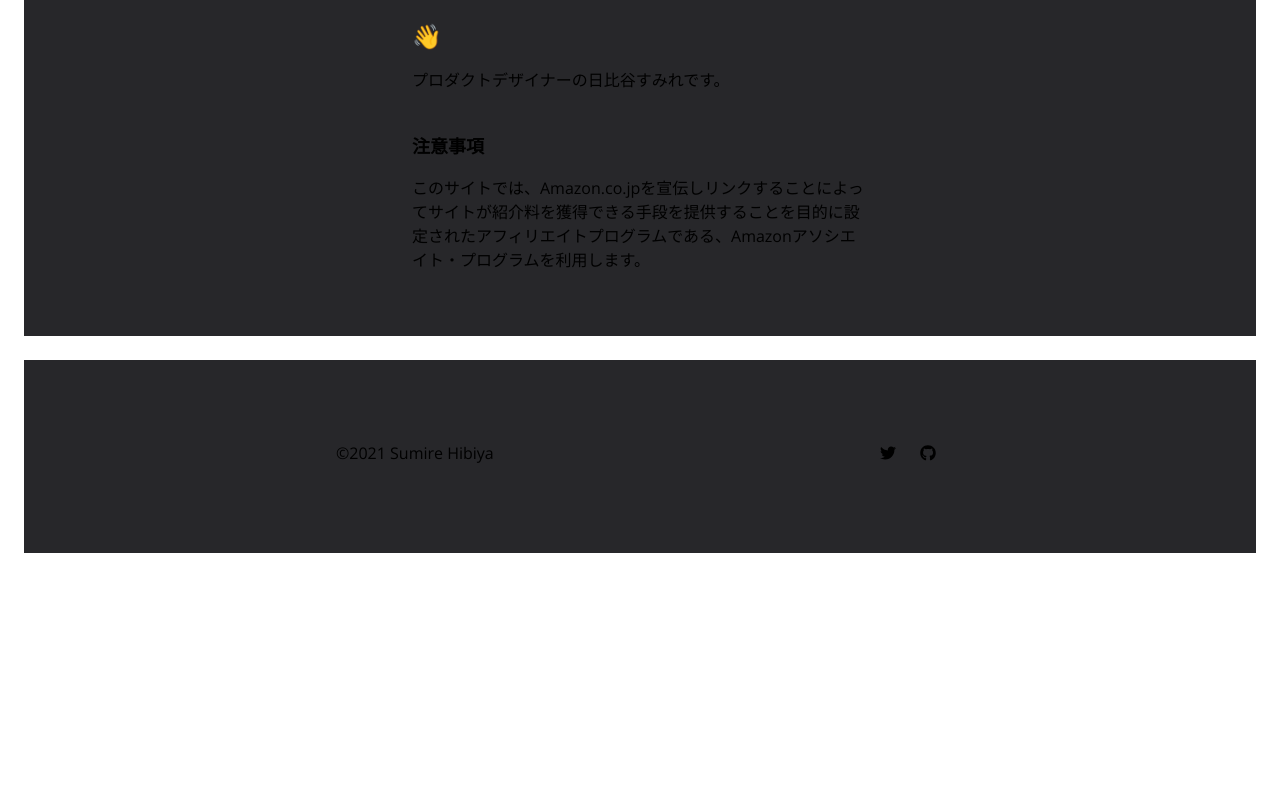
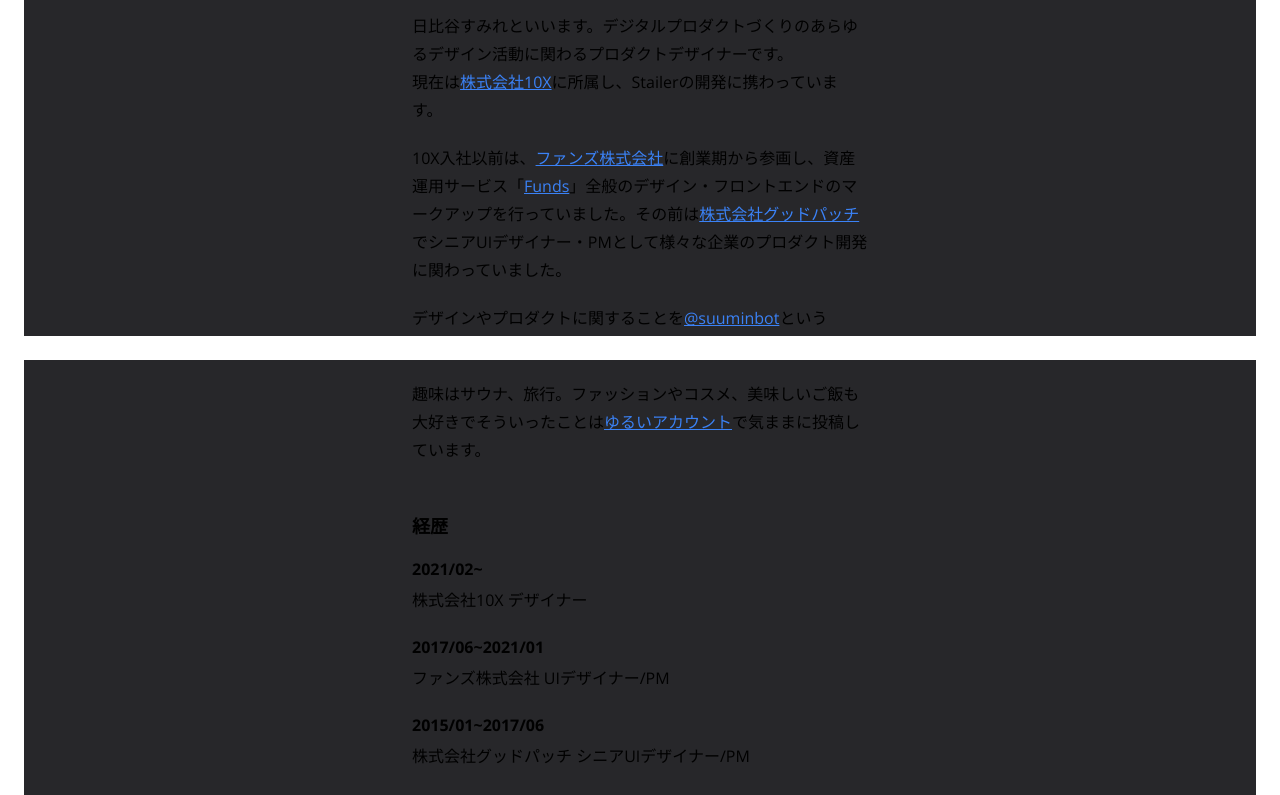
Before and after one commit to suuminbot/sumirehibiyacom, a Next.js app: page / in a window 1280 px wide. Shown: the part 440-1235 px from the top of the page. Before the commit the page ends 1017 px from the top, so only its background shows below. Built offline with nearby package versions, Linux system fonts and the light colour scheme.

Commit message:
プロフィールの更新

```diff
--- a/pages/index.js
+++ b/pages/index.js
@@ -12,7 +12,7 @@
           <title>{CMS_NAME}</title>
         </Head>
         <Container>
-          <div className="text-center mb-10">
+          <div className="text-center mb-8">
             <Image
               src="/assets/profile@2x.png"
               alt="hoge"
@@ -20,10 +20,86 @@
               height={200}
             />
           </div>
-          <div className="w-3/4 m-auto">
-            <h2>👋</h2>
-            <p>プロダクトデザイナーの日比谷すみれです。</p>
-            <p></p>
+          <div className="w-3/4 m-auto leading-7 index">
+            <p>
+              日比谷すみれといいます。デジタルプロダクトづくりのあらゆるデザイン活動に関わるプロダクトデザイナーです。
+              <br />
+              現在は
+              <a
+                href="https://10x.co.jp/"
+                target="_blank"
+                rel="noopener noreferrer"
+              >
+                株式会社10X
+              </a>
+              に所属し、Stailerの開発に携わっています。
+            </p>
+            <p>
+              10X入社以前は、
+              <a
+                href="https://corp.funds.jp/"
+                target="_blank"
+                rel="noopener noreferrer"
+              >
+                ファンズ株式会社
+              </a>
+              に創業期から参画し、資産運用サービス「
+              <a
+                href="https://funds.jp/"
+                target="_blank"
+                rel="noopener noreferrer"
+              >
+                Funds
+              </a>
+              」全般のデザイン・フロントエンドのマークアップを行っていました。その前は
+              <a
+                href="https://goodpatch.com/"
+                target="_blank"
+                rel="noopener noreferrer"
+              >
+                株式会社グッドパッチ
+              </a>
+              でシニアUIデザイナー・PMとして様々な企業のプロダクト開発に関わっていました。
+            </p>
+            <p>
+              デザインやプロダクトに関することを
+              <a
+                href="https://twitter.com/suuminbot"
+                target="_blank"
+                rel="noopener noreferrer"
+              >
+                @suuminbot
+              </a>
+              というTwitterアカウントで発信しています。
+            </p>
+            <p>
+              趣味はサウナ、旅行。ファッションやコスメ、美味しいご飯も大好きでそういったことは
+              <a
+                href="https://twitter.com/another_suumin"
+                target="_blank"
+                rel="noopener noreferrer"
+              >
+                ゆるいアカウント
+              </a>
+              で気ままに投稿しています。
+            </p>
+            <h3>経歴</h3>
+            <dl>
+              <dt>2021/02~</dt>
+              <dd>株式会社10X デザイナー</dd>
+            </dl>
+            <dl>
+              <dt>2017/06~2021/01</dt>
+              <dd>ファンズ株式会社 UIデザイナー/PM</dd>
+            </dl>
+            <dl>
+              <dt>2015/01~2017/06</dt>
+              <dd>株式会社グッドパッチ シニアUIデザイナー/PM</dd>
+            </dl>
+            <dl>
+              <dt>2013/9</dt>
+              <dd>早稲田大学商学部卒業</dd>
+            </dl>
             <h3>注意事項</h3>
             <p>
               このサイトでは、Amazon.co.jpを宣伝しリンクすることによってサイトが紹介料を獲得できる手段を提供することを目的に設定されたアフィリエイトプログラムである、Amazonアソシエイト・プログラムを利用します。
--- a/styles/globals.css
+++ b/styles/globals.css
@@ -9,7 +9,19 @@
     @apply my-4 text-2xl font-bold;
   }
   h3 {
-    @apply mt-10 mb-4 text-lg font-bold;
+    @apply mt-12 mb-4 text-lg font-bold;
+  }
+  .index p {
+    @apply mb-5;
+  }
+  .index a {
+    @apply text-blue-500 underline;
+  }
+  .index dl {
+    @apply mb-5;
+  }
+  .index dt {
+    @apply font-bold mb-1 leading-relaxed;
   }
   /* html,
   body,
```
